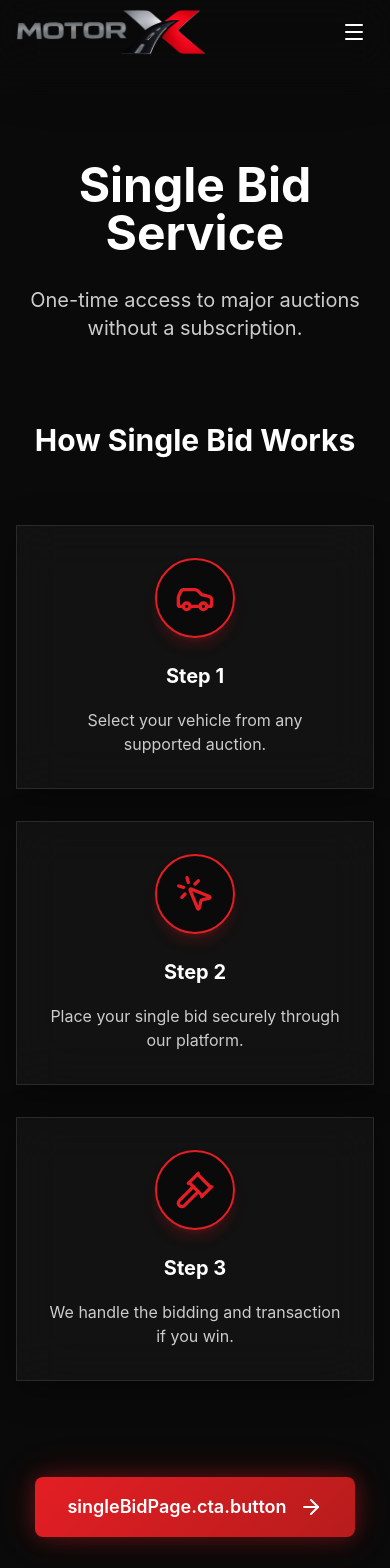
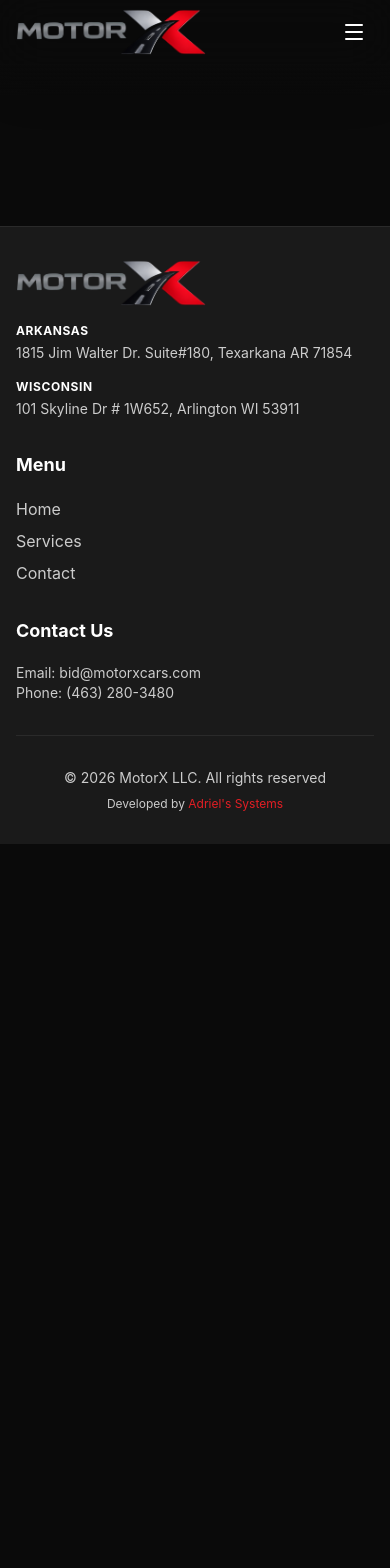
Before and after one commit to rhectoroc/motorx, a React (Vite) app: page /single-bid in a window 390 px wide. Shown: the top 1568 px of the page. After the commit the page ends 844 px from the top, so only its background shows below. Built offline with nearby package versions, Linux system fonts and the light colour scheme.

Commit message:
limpieza de foter

```diff
--- a/src/App.jsx
+++ b/src/App.jsx
@@ -4,7 +4,6 @@ import Footer from './components/Footer';
 import Home from './pages/Home';
 import Services from './pages/Services';
 import Dispatch from './pages/Dispatch';
-import SingleBid from './pages/SingleBid';
 import Subscription from './pages/Subscription';
 import Blog from './pages/Blog';
 import Contact from './pages/Contact';
@@ -21,7 +20,6 @@ function App() {
                         <Route path="/" element={<Home />} />
                         <Route path="/services" element={<Services />} />
                         <Route path="/dispatch" element={<Dispatch />} />
-                        <Route path="/single-bid" element={<SingleBid />} />
                         <Route path="/subscription" element={<Subscription />} />
                         <Route path="/blog" element={<Blog />} />
                         <Route path="/contact" element={<Contact />} />
--- a/src/components/Footer.jsx
+++ b/src/components/Footer.jsx
@@ -31,8 +31,8 @@ function Footer() {
                     <div>
                         <h3 className="text-motorx-white font-bold text-lg mb-4">{t('common.menu')}</h3>
                         <ul className="space-y-2">
-                            <li><a href="/dispatch" className="text-motorx-gray-300 hover:text-motorx-red transition-colors">{t('nav.dispatch')}</a></li>
-                            <li><a href="/single-bid" className="text-motorx-gray-300 hover:text-motorx-red transition-colors">{t('nav.singleBid')}</a></li>
+                            <li><a href="/" className="text-motorx-gray-300 hover:text-motorx-red transition-colors">{t('nav.home')}</a></li>
+                            <li><a href="/services" className="text-motorx-gray-300 hover:text-motorx-red transition-colors">{t('nav.services')}</a></li>
                             <li><a href="/contact" className="text-motorx-gray-300 hover:text-motorx-red transition-colors">{t('nav.contact')}</a></li>
                         </ul>
                     </div>
--- a/src/pages/Home.jsx
+++ b/src/pages/Home.jsx
@@ -464,7 +464,7 @@ function Home() {
 
 
             {/* Auctions Section - Marquesina Animada */}
-            <section className="py-20 px-4 bg-motorx-gray-900 overflow-hidden">
+            <section className="py-20 px-4 bg-motorx-gray-900 overflow-hidden border-b border-motorx-gray-800">
                 <div className="max-w-7xl mx-auto text-center mb-12">
                     <h2 className="text-4xl md:text-5xl font-bold mb-4">
                         {t('auctions.title').split(' ').slice(0, -1).join(' ')} <span className="text-motorx-red">{t('auctions.title').split(' ').slice(-1)}</span>
@@ -528,22 +528,41 @@ function Home() {
                 `}</style>
             </section>
 
-            {/* CTA Section */}
-            <section className="py-20 px-4 bg-gradient-to-r from-motorx-red-dark to-motorx-red">
-                <div className="max-w-4xl mx-auto text-center">
-                    <h2 className="text-4xl md:text-5xl font-bold mb-6">
+            {/* CTA Section - Premium Glow Design */}
+            <section className="py-32 px-4 bg-motorx-black relative overflow-hidden">
+                {/* Background Ambient Glow */}
+                <div className="absolute top-1/2 left-1/2 -translate-x-1/2 -translate-y-1/2 w-full max-w-4xl h-full max-h-[500px] bg-motorx-red/20 blur-[120px] rounded-full pointer-events-none"></div>
+
+                <div className="max-w-5xl mx-auto relative z-10">
+                    <div className="glass-card p-12 md:p-16 rounded-[2.5rem] border border-motorx-red/30 shadow-[0_0_60px_-15px_rgba(220,38,38,0.4)] text-center relative overflow-hidden group hover:border-motorx-red/50 transition-colors duration-500">
+
+                        {/* Shimmer Effect on Hover */}
+                        <div className="absolute inset-0 bg-gradient-to-r from-transparent via-white/5 to-transparent -translate-x-full group-hover:animate-shimmer pointer-events-none"></div>
+
+                        <h2 className="text-4xl md:text-6xl font-bold mb-6 text-white drop-shadow-lg">
                             {t('cta.title')}
                         </h2>
-                    <p className="text-2xl mb-8 opacity-90">
+                        <p className="text-xl md:text-2xl mb-10 text-motorx-gray-300 max-w-3xl mx-auto">
                             {t('cta.subtitle')}
                         </p>
-                    <div className="flex flex-col sm:flex-row gap-4 justify-center">
-                        <a href={`mailto:${t('cta.email')}`} className="btn-secondary border-white hover:bg-white/20">
-                            {t('cta.email')}
+
+                        <div className="flex flex-col sm:flex-row gap-6 justify-center items-center">
+                            <a
+                                href={`mailto:${t('cta.email')}`}
+                                className="px-8 py-4 bg-motorx-gray-900/80 hover:bg-motorx-gray-800 text-white rounded-xl border border-motorx-gray-700 hover:border-motorx-red/50 transition-all duration-300 flex items-center gap-3 group/btn backdrop-blur-md"
+                            >
+                                <LucideIcons.Mail className="w-5 h-5 text-motorx-red group-hover/btn:scale-110 transition-transform" />
+                                <span className="font-semibold">{t('cta.email')}</span>
                             </a>
-                        <Link to="/contact" className="btn-secondary border-white hover:bg-white/20">
-                            {t('cta.getInTouch')}
+
+                            <Link
+                                to="/contact"
+                                className="px-8 py-4 bg-gradient-to-r from-motorx-red to-motorx-red-dark hover:from-red-600 hover:to-red-800 text-white rounded-xl shadow-lg shadow-motorx-red/30 hover:shadow-motorx-red/50 hover:-translate-y-1 transition-all duration-300 flex items-center gap-3 font-bold text-lg"
+                            >
+                                <span>{t('cta.getInTouch')}</span>
+                                <ArrowRight className="w-5 h-5 rtl:rotate-180" />
                             </Link>
+                        </div>
                     </div>
                 </div>
             </section>
--- a/src/pages/SingleBid.jsx
+++ /dev/null
@@ -1,76 +0,0 @@
-import { useTranslation } from 'react-i18next';
-import { Link } from 'react-router-dom';
-import { MousePointerClick, Gavel, Car, ArrowRight } from 'lucide-react';
-
-function SingleBid() {
-    const { t } = useTranslation();
-
-    return (
-        <div className="min-h-screen bg-motorx-black">
-            <div className="py-24 px-4 max-w-7xl mx-auto">
-                {/* Header */}
-                <div className="text-center mb-20">
-                    <h1 className="text-5xl md:text-6xl font-bold text-motorx-white mb-6">
-                        {t('singleBidPage.title')}
-                    </h1>
-                    <p className="text-xl md:text-2xl text-motorx-gray-300 max-w-3xl mx-auto">
-                        {t('singleBidPage.subtitle')}
-                    </p>
-                </div>
-
-                {/* Steps */}
-                <div className="mb-24">
-                    <h2 className="text-3xl font-bold text-center mb-16 text-motorx-white">{t('singleBidPage.steps.title')}</h2>
-
-                    <div className="grid md:grid-cols-3 gap-8 relative">
-                        {/* Connecting Line (Desktop) */}
-                        <div className="hidden md:block absolute top-1/2 left-0 w-full h-1 bg-gradient-to-r from-transparent via-motorx-red/30 to-transparent -translate-y-1/2 z-0"></div>
-
-                        {/* Step 1 */}
-                        <div className="glass-card p-8 relative z-10 text-center hover:-translate-y-2 transition-transform duration-300">
-                            <div className="w-20 h-20 bg-motorx-black border-2 border-motorx-red rounded-full flex items-center justify-center mx-auto mb-6 text-3xl font-bold text-motorx-red shadow-lg shadow-motorx-red/20">
-                                <Car className="w-10 h-10" />
-                            </div>
-                            <h3 className="text-xl font-bold text-motorx-white mb-4">Step 1</h3>
-                            <p className="text-motorx-gray-300">
-                                {t('singleBidPage.steps.step1')}
-                            </p>
-                        </div>
-
-                        {/* Step 2 */}
-                        <div className="glass-card p-8 relative z-10 text-center hover:-translate-y-2 transition-transform duration-300">
-                            <div className="w-20 h-20 bg-motorx-black border-2 border-motorx-red rounded-full flex items-center justify-center mx-auto mb-6 text-3xl font-bold text-motorx-red shadow-lg shadow-motorx-red/20">
-                                <MousePointerClick className="w-10 h-10" />
-                            </div>
-                            <h3 className="text-xl font-bold text-motorx-white mb-4">Step 2</h3>
-                            <p className="text-motorx-gray-300">
-                                {t('singleBidPage.steps.step2')}
-                            </p>
-                        </div>
-
-                        {/* Step 3 */}
-                        <div className="glass-card p-8 relative z-10 text-center hover:-translate-y-2 transition-transform duration-300">
-                            <div className="w-20 h-20 bg-motorx-black border-2 border-motorx-red rounded-full flex items-center justify-center mx-auto mb-6 text-3xl font-bold text-motorx-red shadow-lg shadow-motorx-red/20">
-                                <Gavel className="w-10 h-10" />
-                            </div>
-                            <h3 className="text-xl font-bold text-motorx-white mb-4">Step 3</h3>
-                            <p className="text-motorx-gray-300">
-                                {t('singleBidPage.steps.step3')}
-                            </p>
-                        </div>
-                    </div>
-                </div>
-
-                {/* CTA */}
-                <div className="text-center">
-                    <Link to="/contact" className="btn-primary inline-flex items-center gap-3 px-8 py-4 text-lg">
-                        {t('singleBidPage.cta.button')}
-                        <ArrowRight className="w-6 h-6" />
-                    </Link>
-                </div>
-            </div>
-        </div>
-    );
-}
-
-export default SingleBid;
```
Lines whose indentation alone changed are shown as unchanged.
